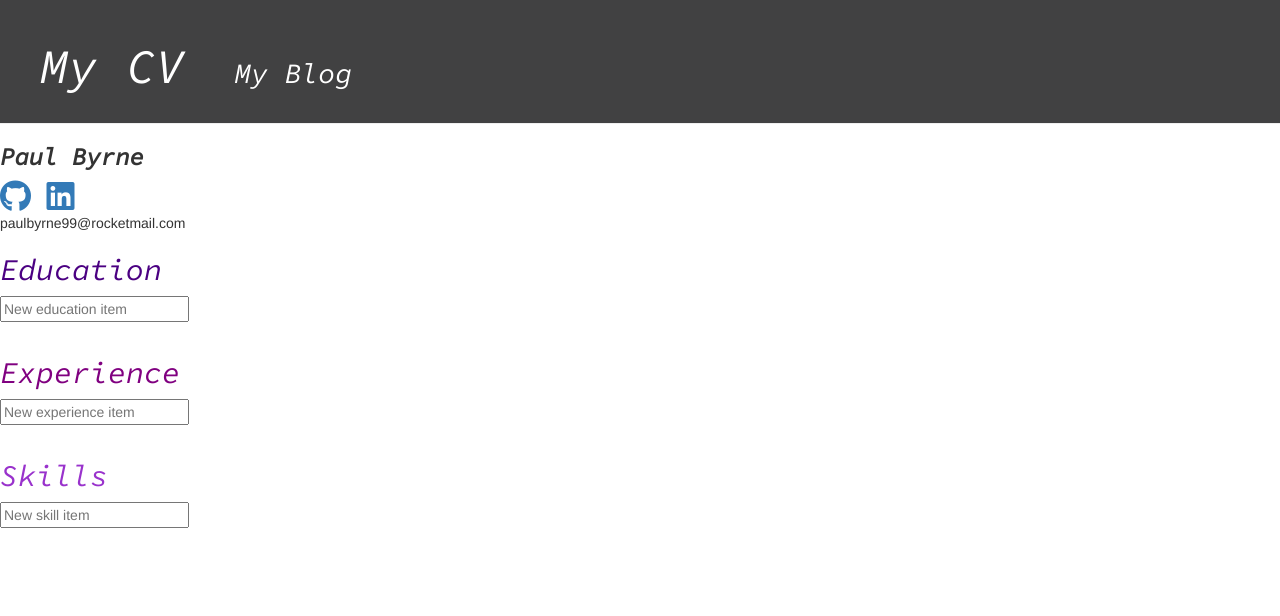
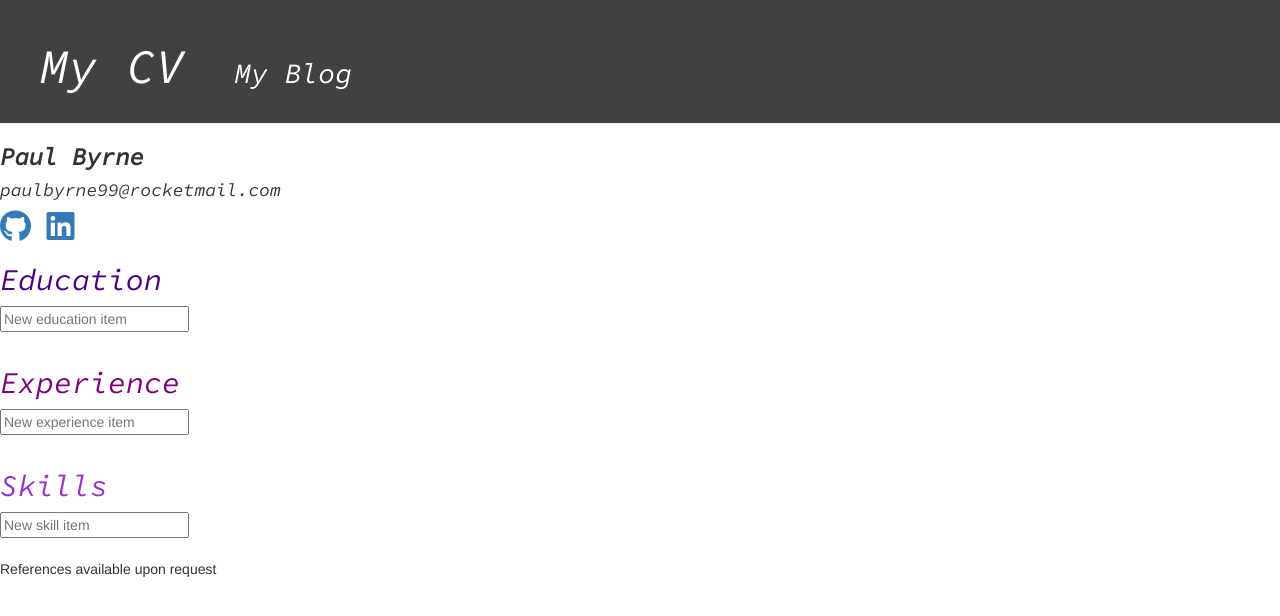
Before and after one commit to PaulB99/Python-web-app, a Django app: page /cv/ in a window 1280 px wide. Shown: the top 616 px of the page. Run offline with Django 3.2, Linux system fonts and the light colour scheme; data that the repository does not hold is empty; some libraries are stand-ins or nearby versions.

Commit message:
css changes

```diff
--- a/mysite/CV/templates/cv_base.html
+++ b/mysite/CV/templates/cv_base.html
@@ -24,11 +24,14 @@
                 </b></h3>
             </div>
 
+            <div>
+                <h4>
+                    paulbyrne99@rocketmail.com
+                </h4>
+            </div>
+
             <a href="https://github.com/PaulB99"> <i class="fab fa-github" style="font-size:32px"></i></a> &nbsp;&nbsp;
             <a href="https://www.linkedin.com/in/paulbyrne99"> <i class="fab fa-linkedin" style="font-size:32px"></i></a>
-            <div>
-                paulbyrne99@rocketmail.com
-            </div>
 
             <div>
                 <h2 style = "color:indigo;">Education</h2>
@@ -70,6 +73,11 @@
                     <tr><td style="font-size:18px">{{ skill.text }}</td></tr>
                 {% endfor %}
             </table>
+            <div>
+                <h5>
+                    References available upon request
+                </h5>
+            </div>
 
             </body>
     </body>
```
